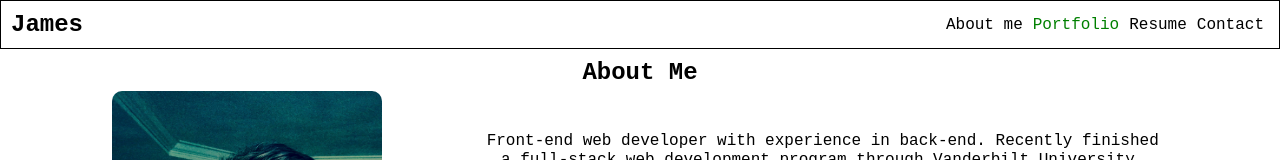
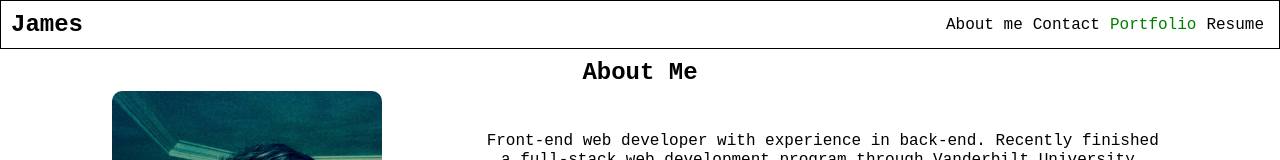
Before and after one commit to jamesIVdeveloper/react-portfolio, a React (Create React App) app: page / in a window 1280 px wide. Shown: the top 160 px of the page. Built offline with nearby package versions, Linux system fonts and the light colour scheme.

Commit message:
fix some navigation issues

```diff
--- a/src/App.js
+++ b/src/App.js
@@ -17,18 +17,27 @@ function App() {
 
   const [currentPage, setCurrentPage] = useState(pages[0]);
 
+  const [contactSelected, setContactSelected] = useState(false);
+
   return (
     <div>
       <Nav
         pages={pages}
         setCurrentPage={setCurrentPage}
         currentPage={currentPage}
+        contactSelected={contactSelected}
+        setContactSelected={setContactSelected}
       />
       <main>
-        <About />
-        <Portfolio currentPage={currentPage} />
-        <ContactForm />
-        <Resume />
+        {!contactSelected ? (
+          <>
+            <About />
+            <Portfolio currentPage={currentPage} />
+            <Resume />
+          </>
+        ) : (
+          <ContactForm />
+        )}
       </main>
     </div>
   );
--- a/src/components/Nav/index.js
+++ b/src/components/Nav/index.js
@@ -1,7 +1,13 @@
 import React, { useEffect } from "react";
 
 function Nav(props) {
-  const { pages = [], setCurrentPage, currentPage } = props;
+  const {
+    pages = [],
+    setCurrentPage,
+    currentPage,
+    contactSelected,
+    setContactSelected,
+  } = props;
 
   useEffect(() => {
     document.title = currentPage.name;
@@ -15,7 +21,12 @@ function Nav(props) {
       <nav>
         <ul>
           <li>
-            <a href="#about">About me</a>
+            <a href="#about" onClick={() => setContactSelected(false)}>
+              About me
+            </a>
+          </li>
+          <li className={`${contactSelected && "navActive"}`}>
+            <span onClick={() => setContactSelected(true)}>Contact</span>
           </li>
           {pages.map((page) => (
             <li
@@ -25,15 +36,13 @@ function Nav(props) {
               <span
                 onClick={() => {
                   setCurrentPage(page);
+                  setContactSelected(false);
                 }}
               >
                 {page.name}
               </span>
             </li>
           ))}
-          <li>
-            <span>Contact</span>
-          </li>
         </ul>
       </nav>
     </header>
```
